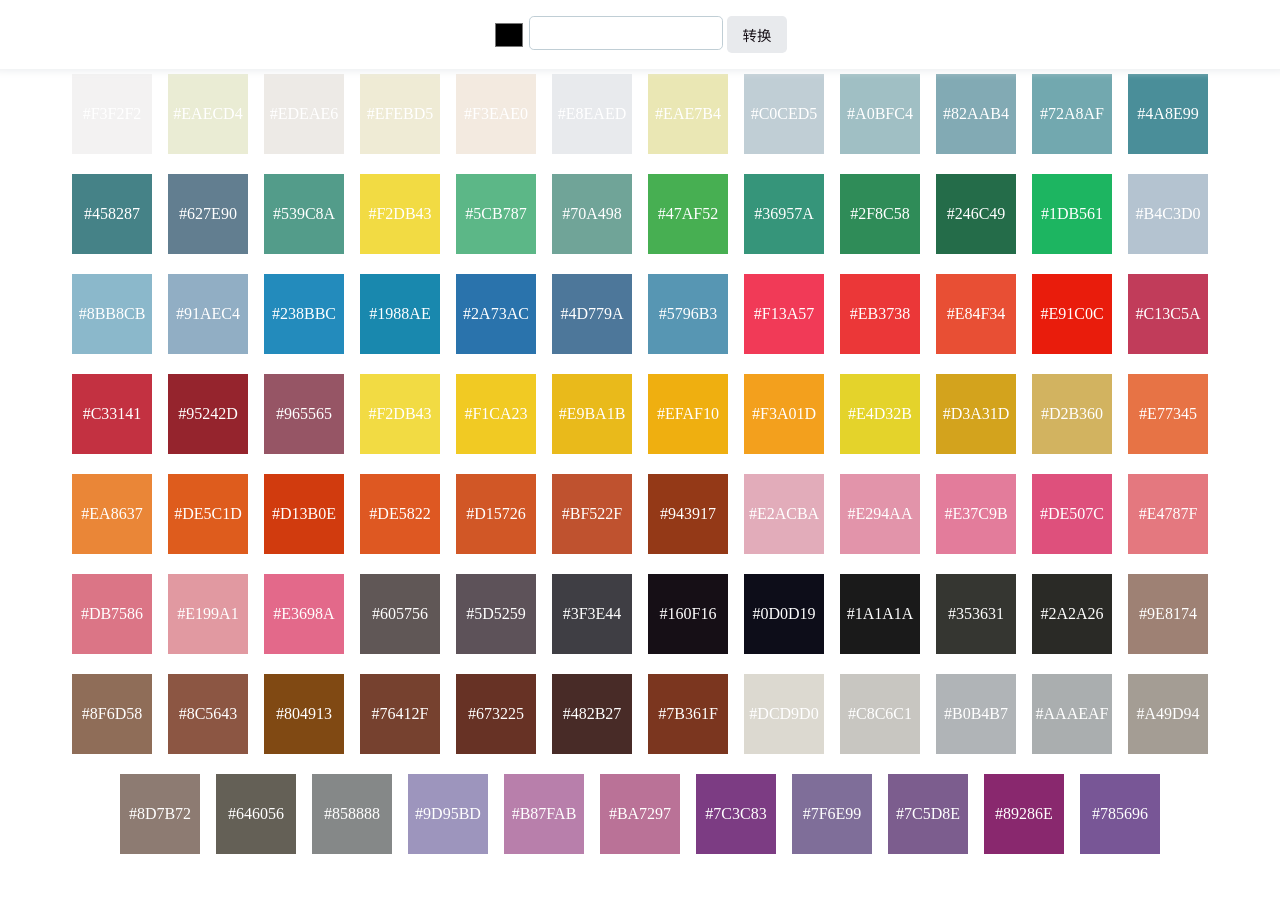
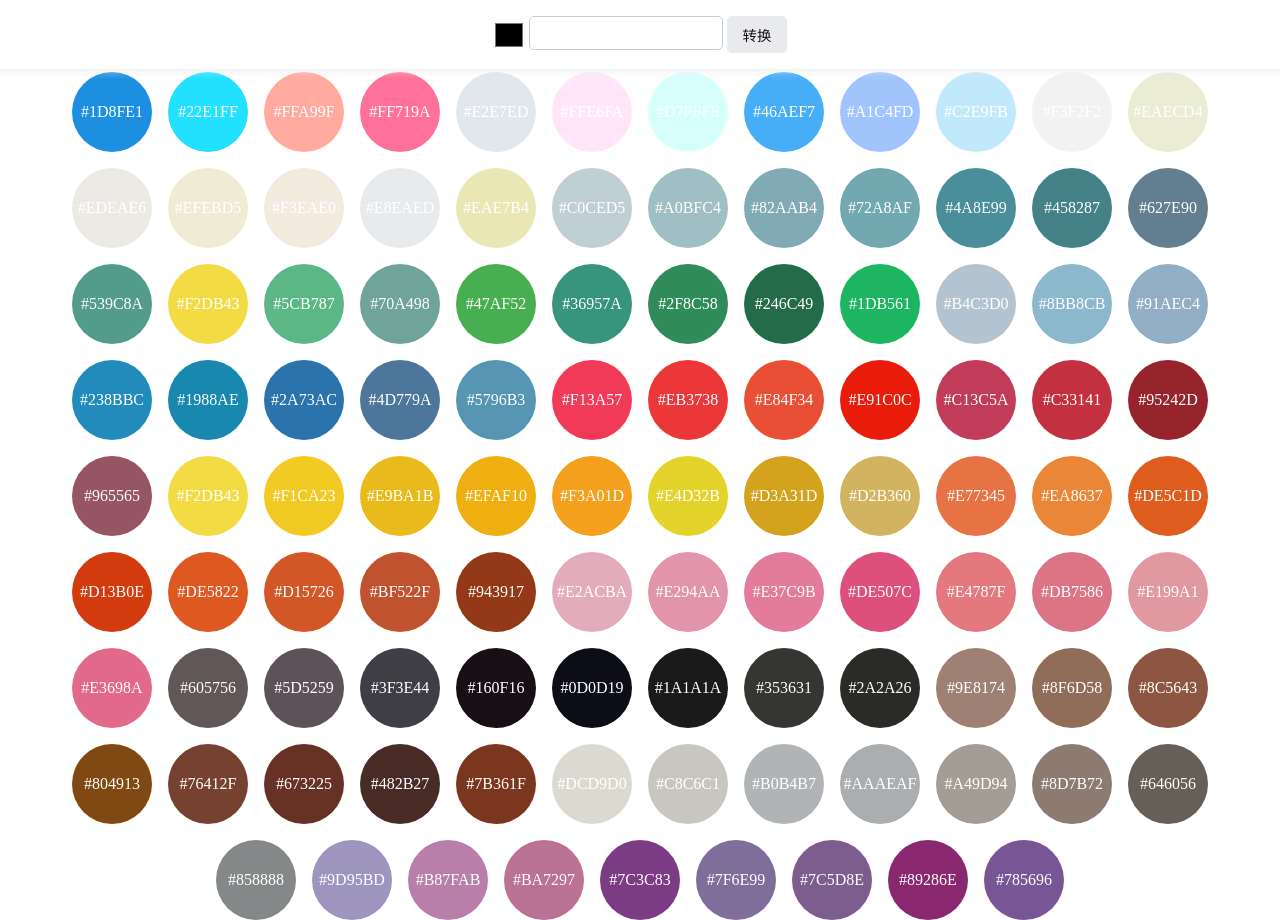
Before and after one commit to JianKang-Li/playground, a plain HTML site: page js/tools/color.html in a window 1280 px wide. Before the commit the page ends 864 px from the top, so only its background shows below. Drawn offline with Linux system fonts and the light colour scheme.

Commit message:
修改样式，增加颜色

```diff
--- a/js/tools/color.html
+++ b/js/tools/color.html
@@ -4,6 +4,7 @@
 <head>
   <meta charset="UTF-8" />
   <meta http-equiv="X-UA-Compatible" content="IE=edge" />
+  <link rel="shortcut icon" href="../../favicon.ico" type="image/x-icon">
   <meta name="viewport" content="width=device-width, initial-scale=1.0" />
   <title>LK-Color</title>
   <style>
@@ -46,12 +47,18 @@
     .item {
       width: 5rem;
       height: 5rem;
+      border-radius: 50%;
       display: flex;
       align-items: center;
       justify-content: center;
       color: #ffffff;
       cursor: pointer;
       margin: 0.5rem;
+      transition: all 0.5s linear;
+    }
+
+    .item:active {
+      transform: scale(0.8);
     }
 
     .conversion {
@@ -127,6 +134,16 @@
 
   <script>
     const colors = [
+      "#1D8FE1",
+      "#22E1FF",
+      "#FFA99F",
+      "#FF719A",
+      "#E2E7ED",
+      "#FFE6FA",
+      "#D7FFFE",
+      '#46aef7',
+      '#a1c4fd',
+      '#c2e9fb',
       "#f3f2f2",
       "#eaecd4",
       "#edeae6",
```
